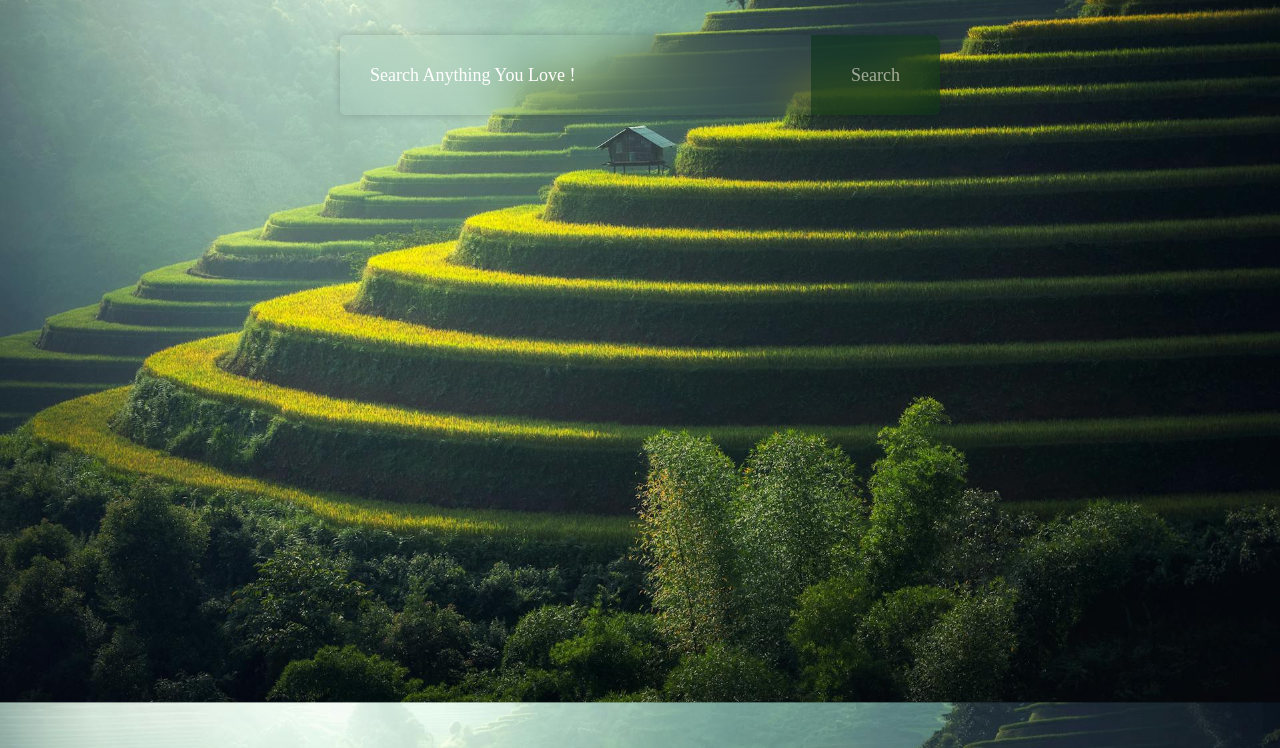
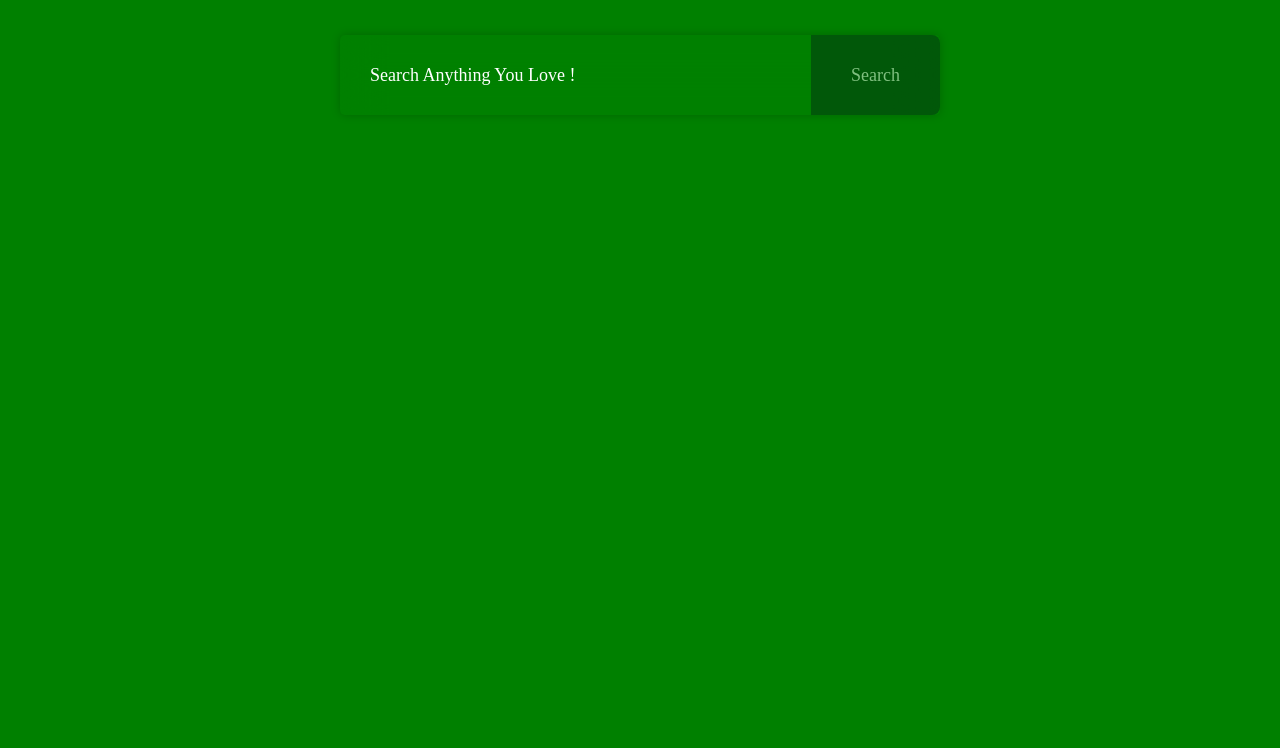
Before and after one commit to Sekul2345/Search-Engine, a plain HTML site: page index.html in a window 1280 px wide. Shown: the part 152-900 px from the top of the page. Drawn offline with Linux system fonts and the light colour scheme.

Commit message:
Update style.css

```diff
--- a/style.css
+++ b/style.css
@@ -6,7 +6,8 @@
 }
 body{
     min-height: 100vh;
-    background:url(img.jpg) no-repeat;
+    background:green;
+/*     background:url(img.jpg) no-repeat; */
     background-size: cover;
     background-attachment: fixed;
     color:white;
```
